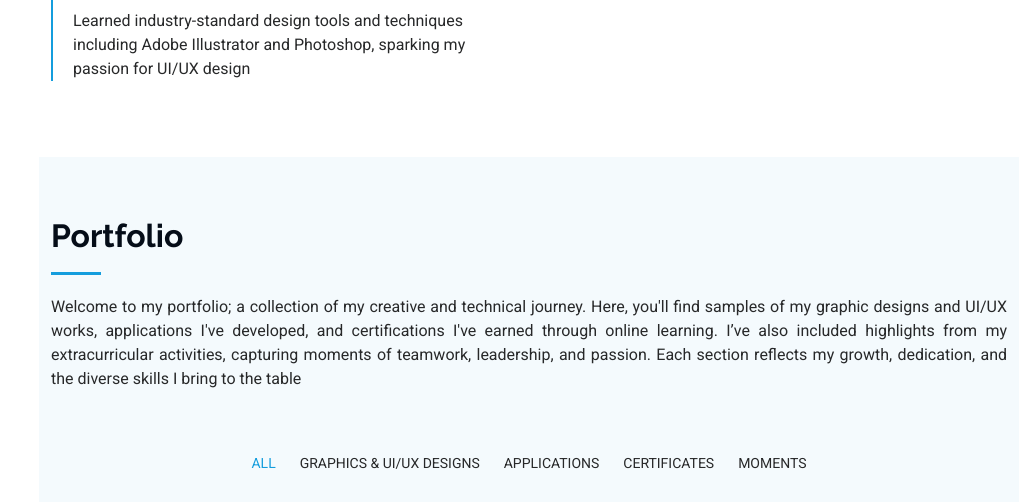
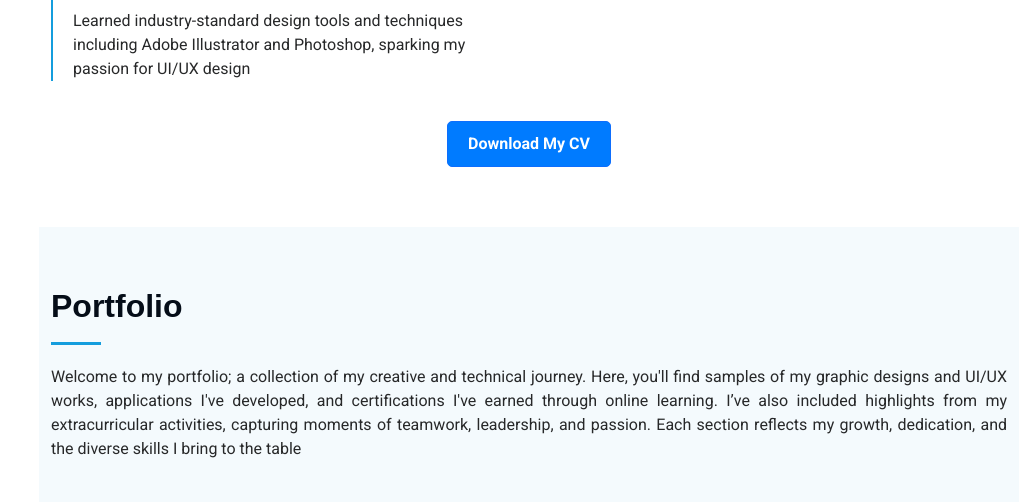
Before and after one commit to DiniduRashmika/My-Portfolio, a plain HTML site: page index.html in a window 1280 px wide. Shown: the part 3900-4402 px from the top of the page, without its empty margins (261-1280 px from the left). Drawn offline with Linux system fonts and the light colour scheme.

Commit message:
Add the CV Downloading option

```diff
--- a/index.html
+++ b/index.html
@@ -15,7 +15,7 @@
   <!-- Fonts -->
   <link href="https://fonts.googleapis.com" rel="preconnect">
   <link href="https://fonts.gstatic.com" rel="preconnect" crossorigin>
-  <link href="https://fonts.googleapis.com/css2?family=Roboto:ital,wght@0,100;0,300;0,400;0,500;0,700;0,900;1,100;1,300;1,400;1,500;1,700;1,900&family=Poppins:ital,wght@0,100;0,200;0,300;0,400;0,500;0,600;0,700;0,800;0,900;1,100;1,200;1,300;1,400;1,500;1,600;1,700;1,800;1,900&family=Raleway:ital,wght@0,100;0,200;0,300;0,400;0,500;0,600;0,700;0,800;0,900;1,100;1,200;1,300;1,400;1,500;1,600;1,700;1,800;1,900&display=swap" rel="stylesheet">
+  <link href="https://fonts.googleapis.com/css2?family=Roboto:ital,wght@0,100;0,300;0,400;0,500;0,700;0,900;1,100;1,300;1,400;1,500;1,700;1,900&family=Poppins:ital,wght@0,100;0,200;0,300;0,400;0,500;0,600;0,700;0,800;0,900;1,100;1,200;1,300;1,400;1,500;1,600;1,700;1,800;1,900&display=swap" rel="stylesheet">
 
   <!-- Vendor CSS Files -->
   <link href="assets/vendor/bootstrap/css/bootstrap.min.css" rel="stylesheet">
@@ -26,6 +26,24 @@
 
   <!-- Main CSS File -->
   <link href="assets/css/main.css" rel="stylesheet">
+
+  <!-- Add this CSS for hover effect -->
+  <style>
+    .download-btn {
+      background-color: #007bff;
+      color: #fff;
+      padding: 10px 20px;
+      border-radius: 5px;
+      text-decoration: none;
+      font-weight: bold;
+      transition: background-color 0.3s ease, transform 0.3s ease;
+    }
+
+    .download-btn:hover {
+      background-color: #0056b3;
+      transform: scale(1.1);
+    }
+  </style>
 
 </head>
 
@@ -333,6 +351,11 @@
 
         </div>
 
+      </div>
+
+      <!-- Add Download CV Button -->
+      <div class="text-center mt-4">
+        <a href="assets/cv_01.pdf" class="btn btn-primary download-btn" download="Dinidu_Rashmika_CV">Download My CV</a>
       </div>
 
     </section><!-- /Resume Section -->
```
Also changed, not shown: 1 other file.
